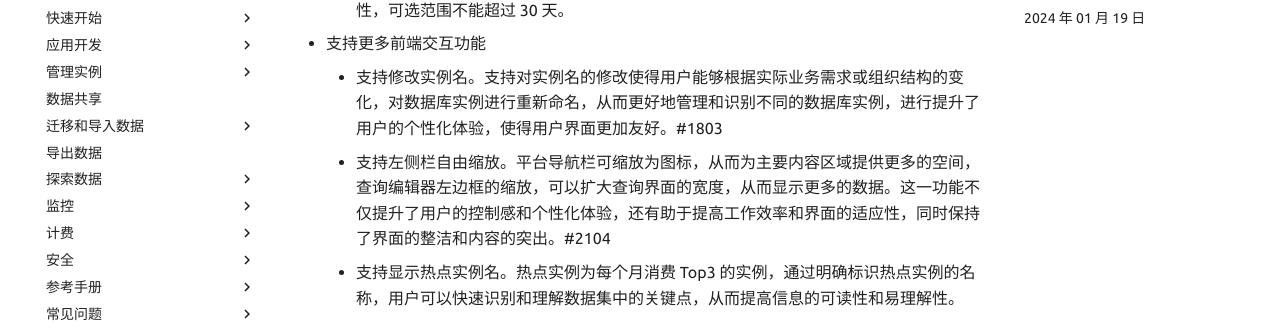
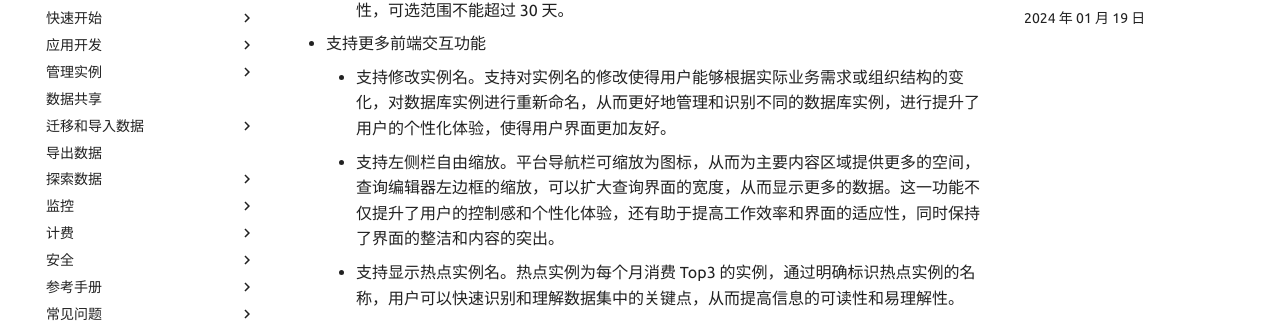
Before and after one commit to yangj1211/moc-docs, an MkDocs documentation site: the page built from docs/MatrixOne-Cloud/Release-Notes/2024.md, in a window 1280 px wide and 900 px high, scrolled down 636 px. Shown: the part 192-524 px from the top of the window. Built offline with MkDocs 1.6.1 and Material for MkDocs 9.7.7, drawn with Linux system fonts in a browser that asks for light colours; comment, search, counter and statistics services are not loaded; the version menu is left out.

Commit message:
0.12 update

```diff
--- a/docs/MatrixOne-Cloud/Release-Notes/2024.md
+++ b/docs/MatrixOne-Cloud/Release-Notes/2024.md
@@ -19,8 +19,8 @@
     - 支持了自定义选择时间范围，用户可以根据具体的分析目标选择相关的时间段，这为用户提供了更高的灵活性和适应性，使得监控和分析工作更加高效和有针对性，此外还有助于用户更好地理解数据，做出基于数据的决策，并提高整体的业务智能。为了服务的稳定性，可选范围不能超过 30 天。
 
 - 支持更多前端交互功能
-    - 支持修改实例名。支持对实例名的修改使得用户能够根据实际业务需求或组织结构的变化，对数据库实例进行重新命名，从而更好地管理和识别不同的数据库实例，进行提升了用户的个性化体验，使得用户界面更加友好。#1803
-    - 支持左侧栏自由缩放。平台导航栏可缩放为图标，从而为主要内容区域提供更多的空间，查询编辑器左边框的缩放，可以扩大查询界面的宽度，从而显示更多的数据。这一功能不仅提升了用户的控制感和个性化体验，还有助于提高工作效率和界面的适应性，同时保持了界面的整洁和内容的突出。#2104
+    - 支持修改实例名。支持对实例名的修改使得用户能够根据实际业务需求或组织结构的变化，对数据库实例进行重新命名，从而更好地管理和识别不同的数据库实例，进行提升了用户的个性化体验，使得用户界面更加友好。
+    - 支持左侧栏自由缩放。平台导航栏可缩放为图标，从而为主要内容区域提供更多的空间，查询编辑器左边框的缩放，可以扩大查询界面的宽度，从而显示更多的数据。这一功能不仅提升了用户的控制感和个性化体验，还有助于提高工作效率和界面的适应性，同时保持了界面的整洁和内容的突出。
     - 支持显示热点实例名。热点实例为每个月消费 Top3 的实例，通过明确标识热点实例的名称，用户可以快速识别和理解数据集中的关键点，从而提高信息的可读性和易理解性。
 
 **改进**
```
